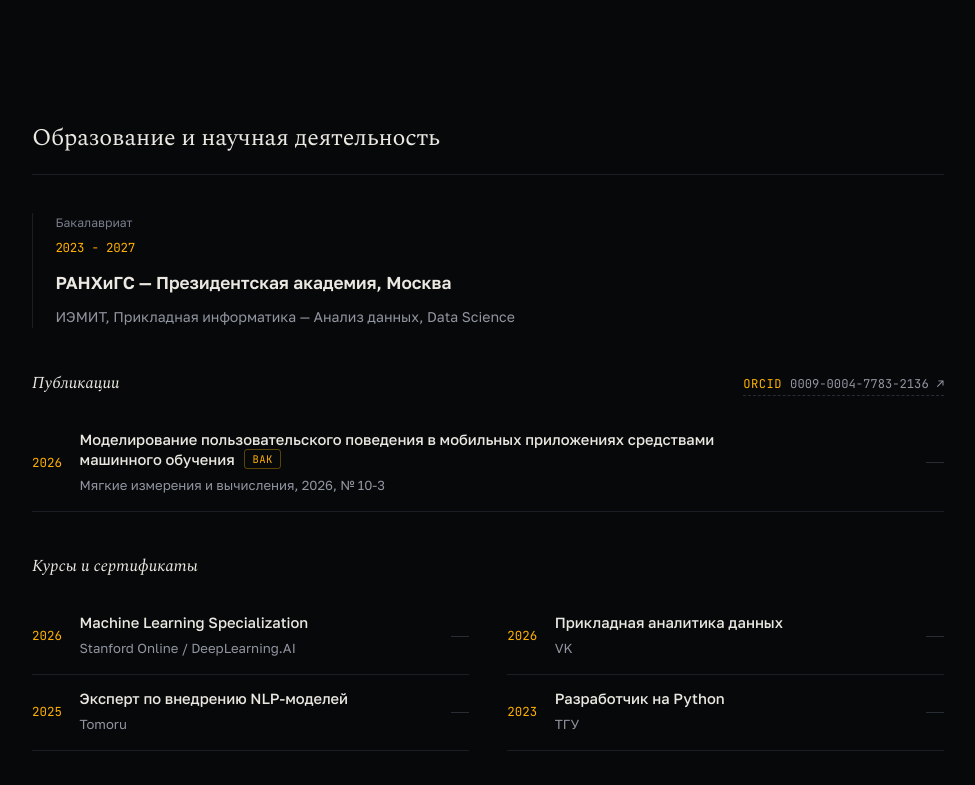
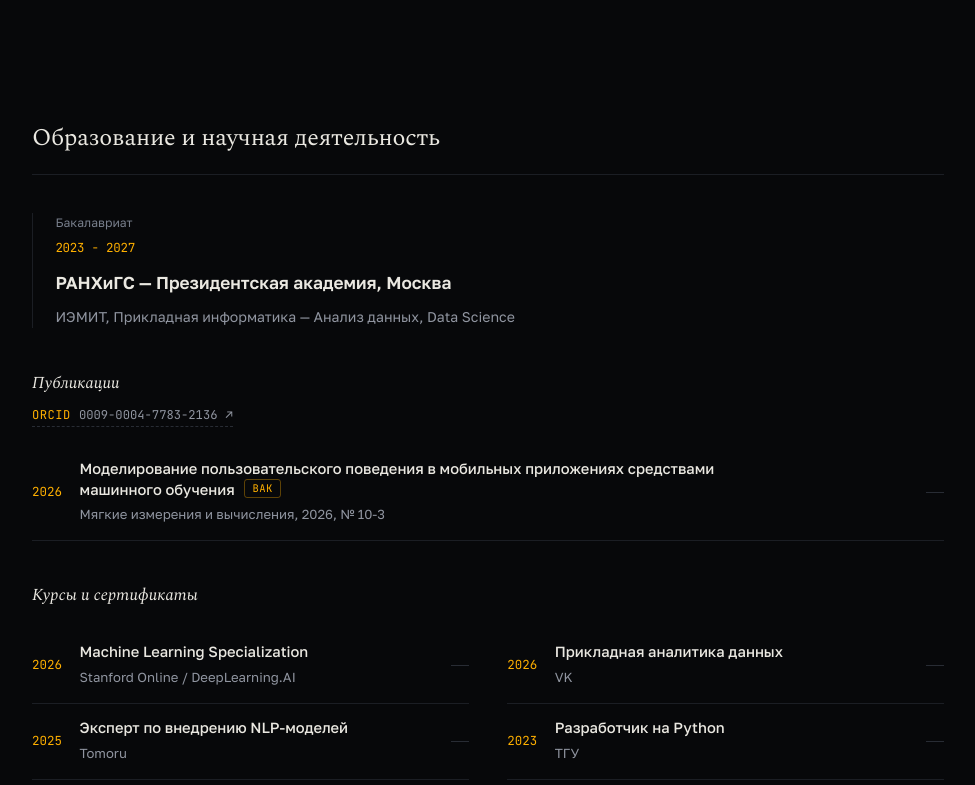
Before and after one commit to Gregory-Bondarenko/gregory-bondarenko.github.io, a plain HTML site: page index.html in a window 1280 px wide. Shown: the part 2012-2797 px from the top of the page, without its empty margins (152-1127 px from the left). Drawn offline with Linux system fonts and the light colour scheme.

Commit message:
Add files via upload

```diff
--- a/index.html
+++ b/index.html
@@ -313,7 +313,7 @@ a.cert-row{color:inherit;text-decoration:none}
 .js .rv{opacity:0;transform:translateY(16px);filter:blur(6px);transition:opacity .7s cubic-bezier(.22,.61,.36,1),transform .7s cubic-bezier(.22,.61,.36,1),filter .7s cubic-bezier(.22,.61,.36,1);transition-delay:calc(var(--i,0) * 80ms)}
 .js .rv.in{opacity:1;transform:none;filter:none}
 @media (prefers-reduced-motion:reduce){.js .rv{opacity:1;transform:none;filter:none;transition:none}}
-.pubs-head{display:flex;align-items:baseline;justify-content:space-between;gap:0.6rem 1.4rem;flex-wrap:wrap;margin:2.6rem 0 1.1rem}
+.pubs-head{display:flex;flex-direction:column;align-items:flex-start;gap:0.45rem;margin:2.6rem 0 1.1rem}
 .pubs-head .sub-title{margin:0}
 .orcid-link{display:inline-flex;align-items:baseline;gap:0.5rem;font-family:'JetBrains Mono',monospace;font-size:0.76rem;color:var(--muted);text-decoration:none;border-bottom:1px dashed var(--line-strong);padding-bottom:1px;transition:color .15s,border-color .15s}
 .orcid-link:hover{color:var(--amber);border-bottom:1px solid var(--amber)}
```
